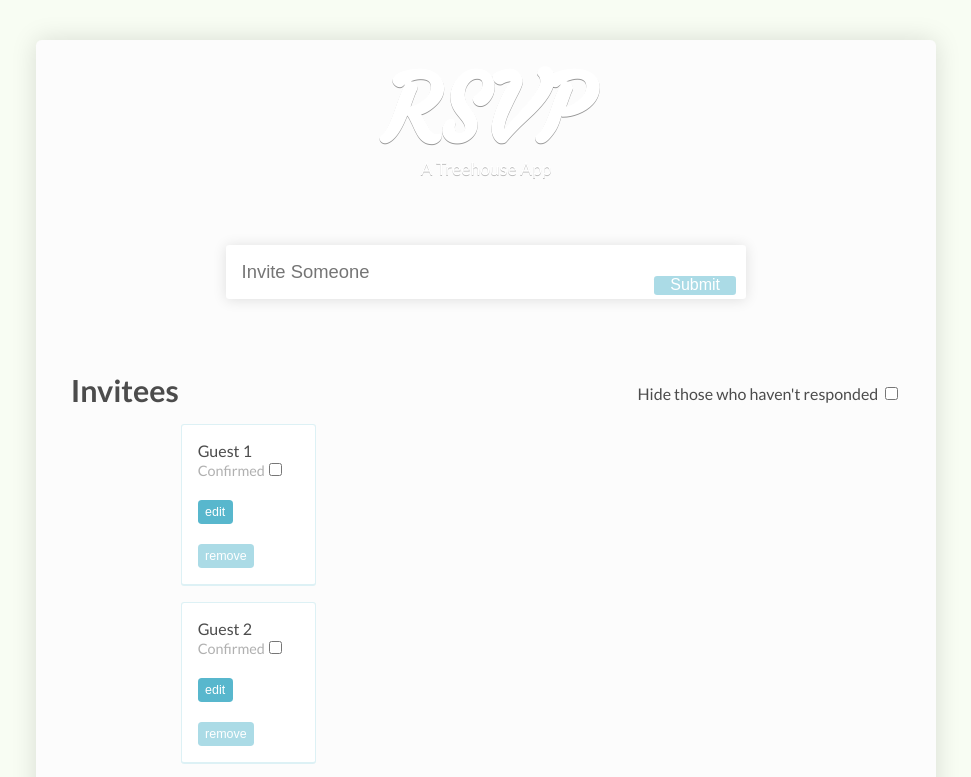
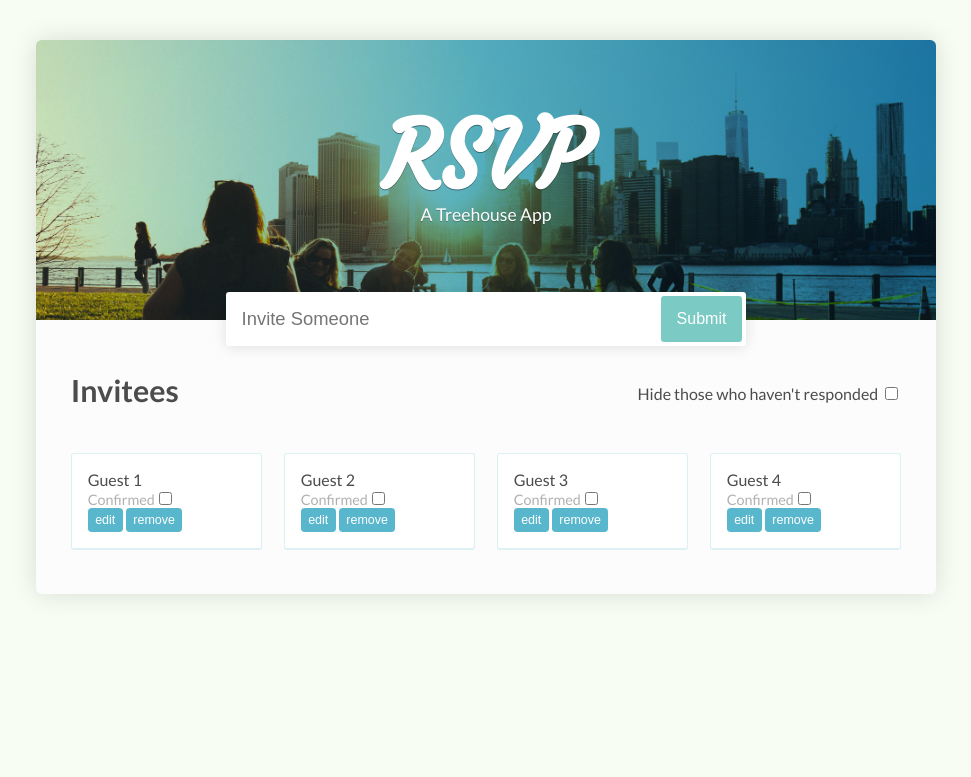
Before and after one commit to MelindaD589/Debugging-CSS-with-Chrome-DevTools, a plain HTML site: page Exercise2/index.html in a window 1280 px wide. Shown: the top 777 px of the page, without its empty margins (154-1125 px from the left). Drawn offline with Linux system fonts and the light colour scheme; files whose address does not match are found by name.

Commit message:
Updating index and style

```diff
--- a/Exercise2/index.html
+++ b/Exercise2/index.html
@@ -16,7 +16,7 @@
   <body>
     <div class="wrapper">
       <header>
-        <h1 style="margin: 0">RSVP</h1>
+        <h1>RSVP</h1>
         <p>A Treehouse App</p>
         <form>
           <input type="text" name="name" placeholder="Invite Someone" />
--- a/Exercise2/style.css
+++ b/Exercise2/style.css
@@ -25,7 +25,7 @@ p {
   text-shadow: 0 1px 0 rgba(0, 0, 0, 0.25);
 }
 #invited-list {
-  display: inline-block;
+  /* display: inline-block; */
 }
 
 /* Form Elements */
@@ -74,7 +74,7 @@ button {
 header {
   color: white;
   text-align: center;
-  background: gradient(90deg, #d4eece, #55b3d0, #1e7eb7),
+  background: linear-gradient(90deg, #d4eece, #55b3d0, #1e7eb7),
     url("../images/header-bg.jpg") no-repeat;
   background-blend-mode: multiply;
   background-size: cover;
@@ -110,15 +110,15 @@ header {
 }
 button {
   font-size: 0.78em;
-  margin-top: 1.65em;
-  margin-right: 0.4em;
+  /* margin-top: 1.65em; */
+  /* margin-right: 0.4em; */
   border-radius: 0.3em;
   padding: 0.4em 0.6em;
   color: white;
   background-color: #58b7cd;
 }
 button:last-child {
-  background-color: rgba(88, 183, 205, 0.5);
+  /* background-color: rgba(88, 183, 205, 0.5); */
 }
 
 /* =================================
@@ -192,6 +192,7 @@ button:last-child {
   }
   .guest-list {
     display: flex;
+    clear: both;
     justify-content: space-between;
     flex-wrap: wrap;
     padding-top: 1.25em;
```
